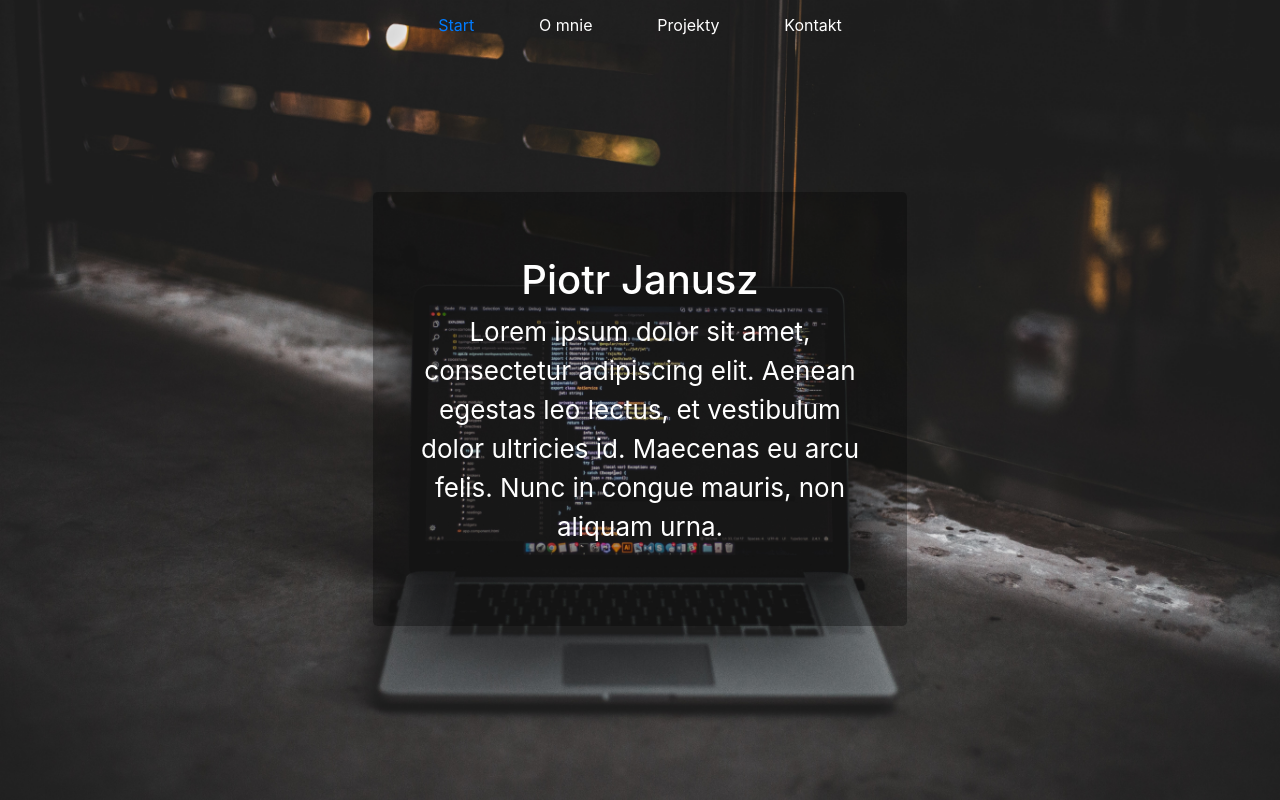
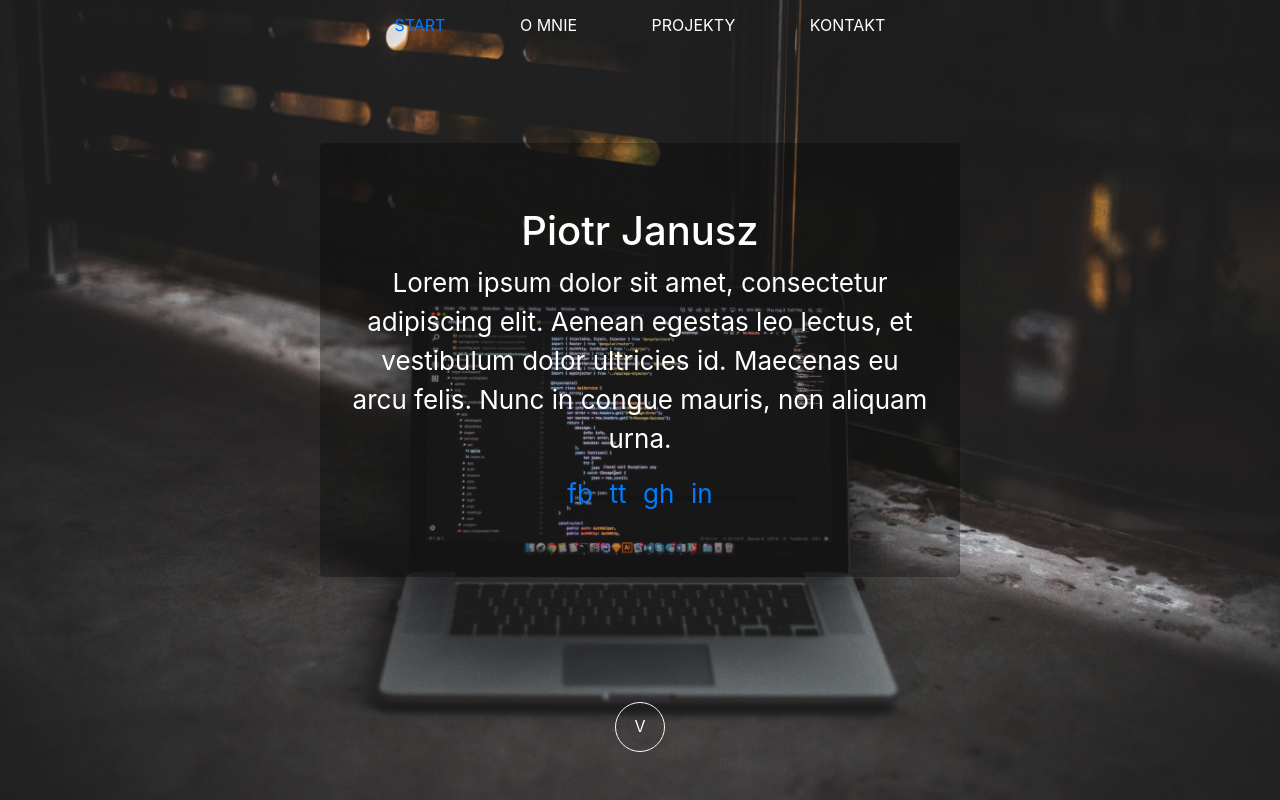
Before and after one commit to pjanusz/reactfolio, a React (Create React App) app: page / in a window 1280 px wide. Shown: the top 800 px of the page. Built offline with nearby package versions, Linux system fonts and the light colour scheme.

Commit message:
font awesome, down button

```diff
--- a/public/data.json
+++ b/public/data.json
@@ -1,15 +1,37 @@
 {
     "navi": {
-        "start": "Start",
-        "about": "O mnie",
-        "projects": "Projekty",
-        "contact": "Kontakt"
+        "start": "START",
+        "about": "O MNIE",
+        "projects": "PROJEKTY",
+        "contact": "KONTAKT"
     },
     "start": {
         "sectionName": "start",
         "me": "Piotr Janusz",
         "description": "Lorem ipsum dolor sit amet, consectetur adipiscing elit. Aenean egestas leo lectus, et vestibulum dolor ultricies id. Maecenas eu arcu felis. Nunc in congue mauris, non aliquam urna.",
-        "backgroundImage": ""
+        "bgImage": "code-dark.jpg",
+        "social": [
+            {
+                "name": "fb",
+                "url": "http://facebook.com",
+                "icon": "icon"
+            },
+            {
+                "name": "tt",
+                "url": "http://twitter.com",
+                "icon": "icon"
+            },
+            {
+                "name": "gh",
+                "url": "http://github.com",
+                "icon": "icon"
+            },
+            {
+                "name": "in",
+                "url": "http://linkedin.com",
+                "icon": "icon"
+            }
+        ]
     },
     "about": "O mnie",
     "projects": "Projekty",
--- a/src/components/about.js
+++ b/src/components/about.js
@@ -6,7 +6,7 @@ class About extends Component {
         const about = this.props.about;
         return (
             <section id="about" className="section">
-                <Container className="my-auto p-0 mx-auto col-10 col-md-6 col-xl-5">
+                <Container className="my-auto p-0 mx-auto col-10 col-md-8 col-xl-6">
                     <Jumbotron>
                         {about}
                     </Jumbotron>
--- a/src/components/contact.js
+++ b/src/components/contact.js
@@ -6,7 +6,7 @@ class Contact extends Component {
         const contact = this.props.contact;
         return (
             <section id="contact" className="section">
-                <Container className="my-auto p-0 mx-auto col-10 col-md-6 col-xl-5">
+                <Container className="my-auto p-0 mx-auto col-10 col-md-8 col-xl-6">
                     <Jumbotron>
                         {contact}
                     </Jumbotron>
--- a/src/components/navi.js
+++ b/src/components/navi.js
@@ -13,7 +13,7 @@ class Navi extends Component {
         }
 
         return (
-            <Nav className="navi p-0 mx-auto col-10 col-md-6 col-xl-5">
+            <Nav className="navi p-0 mx-auto col-10 col-md-8 col-xl-6">
                 <div className="navi-background"></div>
                 <Nav.Item className="nav-item">
                 <Link
--- a/src/components/projects.js
+++ b/src/components/projects.js
@@ -6,7 +6,7 @@ class Projects extends Component {
         const projects = this.props.projects;
         return (
             <section id="projects" className="section">
-                <Container className="my-auto p-0 mx-auto col-10 col-md-6 col-xl-5">
+                <Container className="my-auto p-0 mx-auto col-10 col-md-8 col-xl-6">
                     <Jumbotron>
                         {projects}
                     </Jumbotron>
--- a/src/components/start.js
+++ b/src/components/start.js
@@ -1,5 +1,6 @@
 import React, {Component} from 'react';
 import {Jumbotron, Container} from 'react-bootstrap';
+import {Link} from 'react-scroll';
 
 class Start extends Component {
     render() {
@@ -8,17 +9,29 @@ class Start extends Component {
             var me = this.props.start.me;
             var description = this.props.start.description;
             var sectionName = this.props.start.sectionName;
+            var social = this.props.start.social.map(n => {
+                return <div key={n.name}><a href={n.url} target="_blank" rel="noopener noreferrer">{n.name}</a></div>
+            });
         }
 
         return (
-            <section className="start-section section " id={sectionName}>
-                <Container className="my-auto p-0 mx-auto col-10 col-md-6 col-xl-5">
+            <section className="start-section section" id={sectionName}>
+                <Container className="my-auto p-0 mx-auto col-10 col-md-8 col-xl-6">
                     <Jumbotron className="start-main">
                         <h1 className="text-center">{me}</h1>
                         <p className="text-center">{description}</p>
-                        <div className="row"></div>
+                        <div id="social" className="row justify-content-around mx-auto col-4">{social}</div>
                     </Jumbotron>
                 </Container>
+                <Link
+                    to="about"
+                    style={{width: `50px`, height: `50px`, lineHeight: `35px`}}
+                    className="btn rounded-circle btn-outline-light mb-5 text-center"
+                    activeClass=""
+                    spy={true}
+                    smooth={true}>
+                    V
+                </Link>
             </section>
         )
     }
```
